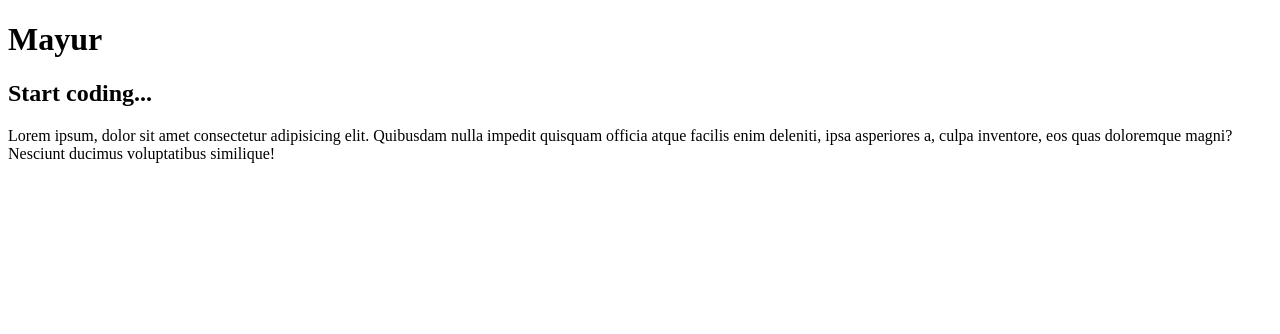
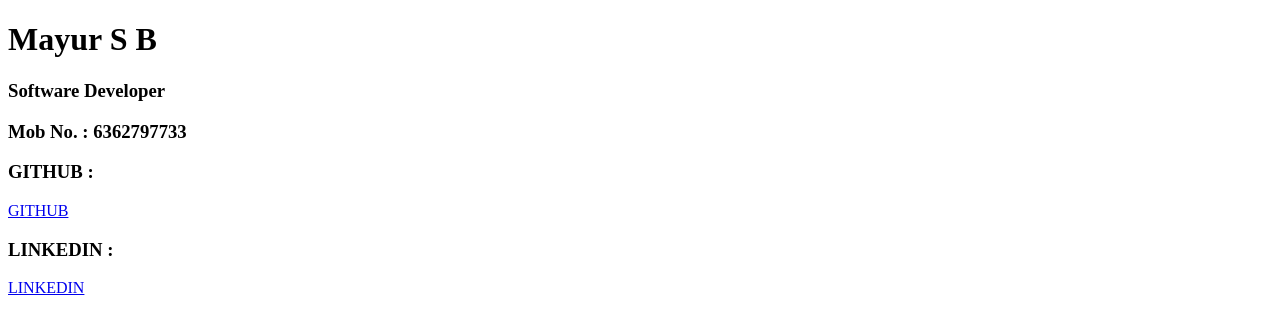
Before and after one commit to Mayur-69/basic_demo, a plain HTML site: page index.html in a window 1280 px wide. Drawn offline with Linux system fonts and the light colour scheme.

Commit message:
Update index.html

```diff
--- a/index.html
+++ b/index.html
@@ -6,8 +6,14 @@
     <title>Document</title>
 </head>
 <body>
-    <h1>Mayur</h1>
-    <h2>Start coding...</h2>
-    <p>Lorem ipsum, dolor sit amet consectetur adipisicing elit. Quibusdam nulla impedit quisquam officia atque facilis enim deleniti, ipsa asperiores a, culpa inventore, eos quas doloremque magni? Nesciunt ducimus voluptatibus similique!</p>
+    <h1>Mayur S B </h1>
+
+    <h3>Software Developer</h2>
+
+    <h3> Mob No. : 6362797733</h3>
+    <h3>GITHUB : </h3>
+    <a href="https://github.com/Mayur-69">GITHUB</a>
+    <h3>LINKEDIN : </h3>
+    <a href="https://www.linkedin.com/in/mayur-batageri-abb1012b0">LINKEDIN</a>
 </body>
 </html>
```
